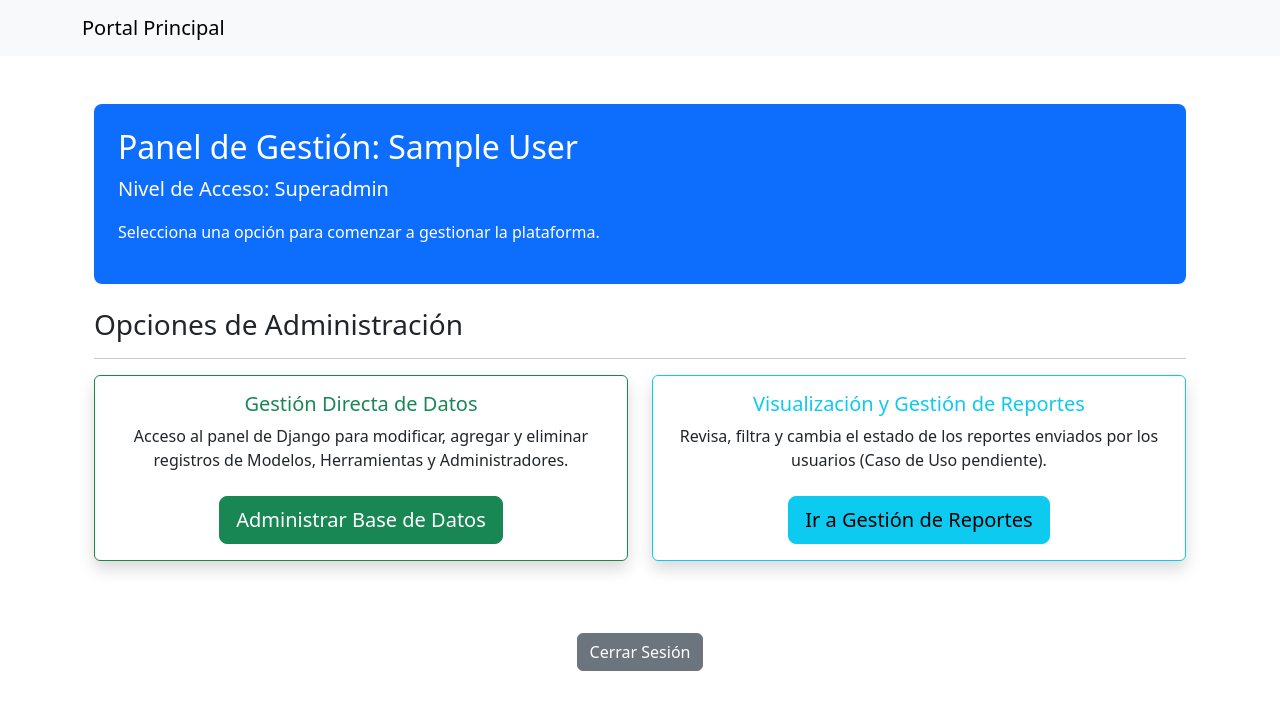
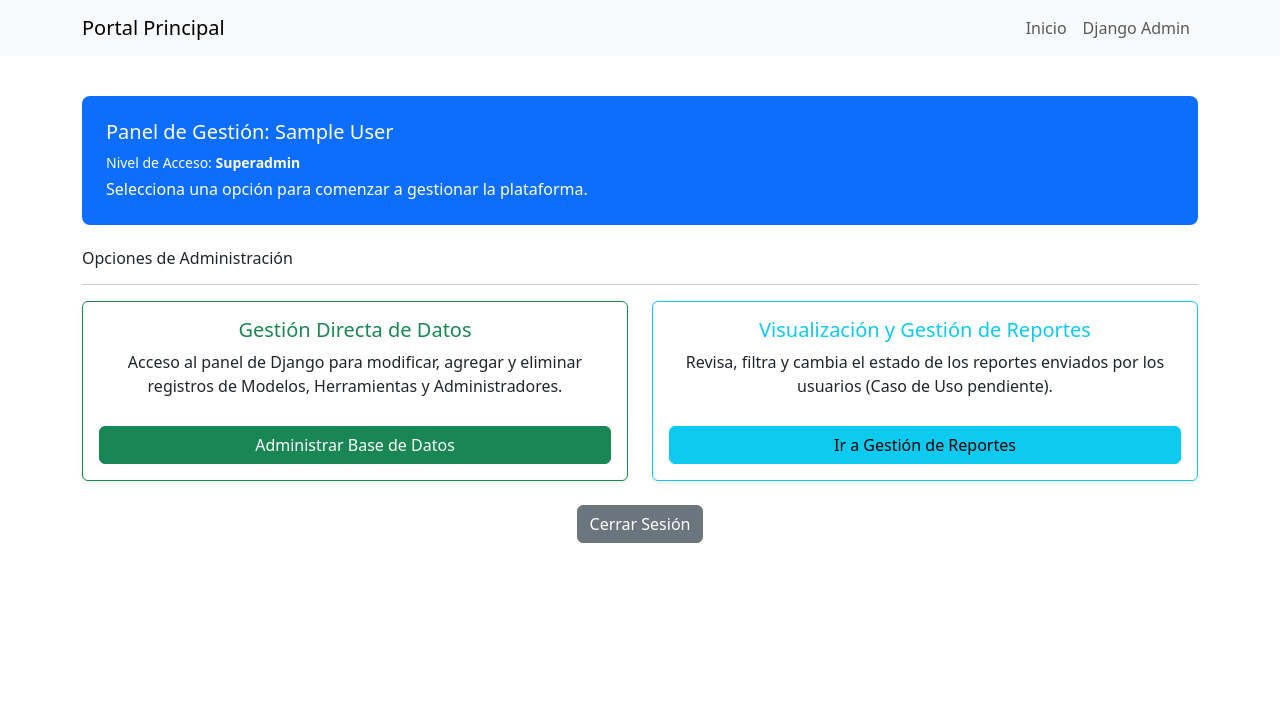
Before and after one commit to walterziro/AplicaionWebDjangoEscaneoHerramientas, a Django app: page /dashboard/ in a window 1280 px wide. Shown: the top 710 px of the page. Run offline with Django 5.2, Linux system fonts and the light colour scheme; the visitor is signed in with stand-in values (Sample User, id 1); data comes from the database, SQL or seed files in the repository; data that the repository does not hold is empty; some libraries are stand-ins or nearby versions.

Commit message:
AppWebv3.1

```diff
--- a/web_admin/templates/base.html
+++ b/web_admin/templates/base.html
@@ -1,21 +1,40 @@
 <!DOCTYPE html>
 <html>
 <head>
+    <meta charset="utf-8">
+    <meta name="viewport" content="width=device-width, initial-scale=1">
     <title>Proyecto Herramientas</title>
-    <link href="https://cdn.jsdelivr.net/npm/bootstrap@5.3.3/dist/css/bootstrap.min.css" rel="stylesheet">
+    <link href="https://cdn.jsdelivr.net/npm/bootstrap@5.3.2/dist/css/bootstrap.min.css" rel="stylesheet">
+    <style>
+    .card.h-100 { min-height: 180px; }
+    </style>
 </head>
 <body>
     <nav class="navbar navbar-expand-lg navbar-light bg-light">
         <div class="container">
             <a class="navbar-brand" href="{% url 'web_admin:home' %}">Portal Principal</a>
+            <button class="navbar-toggler" type="button" data-bs-toggle="collapse" data-bs-target="#mainNavbar" aria-controls="mainNavbar" aria-expanded="false" aria-label="Toggle navigation">
+                <span class="navbar-toggler-icon"></span>
+            </button>
+
+            <div class="collapse navbar-collapse" id="mainNavbar">
+                <ul class="navbar-nav ms-auto mb-2 mb-lg-0">
+                    <li class="nav-item">
+                        <a class="nav-link" href="{% url 'web_admin:home' %}">Inicio</a>
+                    </li>
+                    <li class="nav-item">
+                        <a class="nav-link" href="/admin/">Django Admin</a>
+                    </li>
+                </ul>
             </div>
+        </div>
     </nav>
 
-    <div class="container">
+    <main class="container py-3">
         {% block content %}
         {% endblock content %}
-    </div>
+    </main>
 
-    <script src="https://cdn.jsdelivr.net/npm/bootstrap@5.3.3/dist/js/bootstrap.bundle.min.js"></script>
+    <script src="https://cdn.jsdelivr.net/npm/bootstrap@5.3.2/dist/js/bootstrap.bundle.min.js"></script>
 </body>
 </html>
--- a/web_admin/templates/web_admin/dashboard.html
+++ b/web_admin/templates/web_admin/dashboard.html
@@ -1,47 +1,43 @@
 {% extends "base.html" %}
 
 {% block content %}
-<div class="container mt-5">
+    <div class="mt-4">
 
         <div class="p-4 mb-4 bg-primary text-white rounded-3">
-        <h2>Panel de Gestión: {{ admin_data.nombre }}</h2>
-        <p class="lead">Nivel de Acceso: <strong>{{ admin_data.nivel_acceso|capfirst }}</strong></p>
-        <p>Selecciona una opción para comenzar a gestionar la plataforma.</p>
+            <h2 class="h5">Panel de Gestión: {{ admin_data.nombre }}</h2>
+            <p class="small mb-1">Nivel de Acceso: <strong>{{ admin_data.nivel_acceso|capfirst }}</strong></p>
+            <p class="mb-0">Selecciona una opción para comenzar a gestionar la plataforma.</p>
         </div>
 
-    <h3>Opciones de Administración</h3>
+        <h3 class="h6">Opciones de Administración</h3>
         <hr>
 
-    <div class="row">
+        <div class="row gy-3">
 
-        <div class="col-md-6 mb-4">
-            <div class="card h-100 border-success shadow">
-                <div class="card-body text-center">
+            <div class="col-12 col-md-6">
+                <div class="card h-100 border-success shadow-sm">
+                    <div class="card-body text-center d-flex flex-column">
                         <h5 class="card-title text-success">Gestión Directa de Datos</h5>
-                    <p class="card-text">Acceso al panel de Django para modificar, agregar y eliminar registros de Modelos, Herramientas y Administradores.</p>
-                    <a href="/admin/" class="btn btn-success btn-lg mt-2">
-                         Administrar Base de Datos
-                    </a>
+                        <p class="card-text flex-grow-1">Acceso al panel de Django para modificar, agregar y eliminar registros de Modelos, Herramientas y Administradores.</p>
+                        <a href="/admin/" class="btn btn-success mt-2">Administrar Base de Datos</a>
                     </div>
                 </div>
             </div>
 
-        <div class="col-md-6 mb-4">
-            <div class="card h-100 border-info shadow">
-                <div class="card-body text-center">
+            <div class="col-12 col-md-6">
+                <div class="card h-100 border-info shadow-sm">
+                    <div class="card-body text-center d-flex flex-column">
                         <h5 class="card-title text-info">Visualización y Gestión de Reportes</h5>
-                    <p class="card-text">Revisa, filtra y cambia el estado de los reportes enviados por los usuarios (Caso de Uso pendiente).</p>
-                    <a href="{% url 'web_admin:gestionar_reportes' %}" class="btn btn-info btn-lg mt-2">
-                         Ir a Gestión de Reportes
-                    </a>
+                        <p class="card-text flex-grow-1">Revisa, filtra y cambia el estado de los reportes enviados por los usuarios (Caso de Uso pendiente).</p>
+                        <a href="{% url 'web_admin:gestionar_reportes' %}" class="btn btn-info mt-2">Ir a Gestión de Reportes</a>
                     </div>
                 </div>
             </div>
 
         </div>
 
-    <div class="mt-5 text-center">
-        <form action="{% url 'admin:logout' %}" method="post" style="display: inline;">
+        <div class="mt-4 text-center">
+            <form action="{% url 'admin:logout' %}" method="post" class="d-inline">
                 {% csrf_token %}
                 <button type="submit" class="btn btn-secondary">Cerrar Sesión</button>
             </form>
--- /dev/null
+++ b/web_admin/templatetags/__init__.py
@@ -0,0 +1 @@
+# package marker for templatetags
--- a/web_admin/views.py
+++ b/web_admin/views.py
@@ -63,6 +63,9 @@ class ReportarErrorView(View):
         if form.is_valid():
             reporte = form.save(commit=False)
             reporte.usuario = usuario_db
+            # Asignar la fecha del reporte al momento actual si no fue proporcionada
+            if not reporte.fecha_reporte:
+                reporte.fecha_reporte = timezone.now()
             reporte.estado = 'pendiente'
             reporte.save()
             form = ReporteUsuarioForm(initial={'usuario_uid': usuario_uid})
```
Also changed, not shown: render.yaml (added, +17 -0 lines), web_admin/management/commands/populate_initial_data.py (added, +134 -0 lines), web_admin/templates/web_admin/reportar_error.html (+27 -21 lines), web_admin/templatetags/form_extras.py (added, +28 -0 lines), 1 other file. Lines whose indentation alone changed are shown as unchanged.
